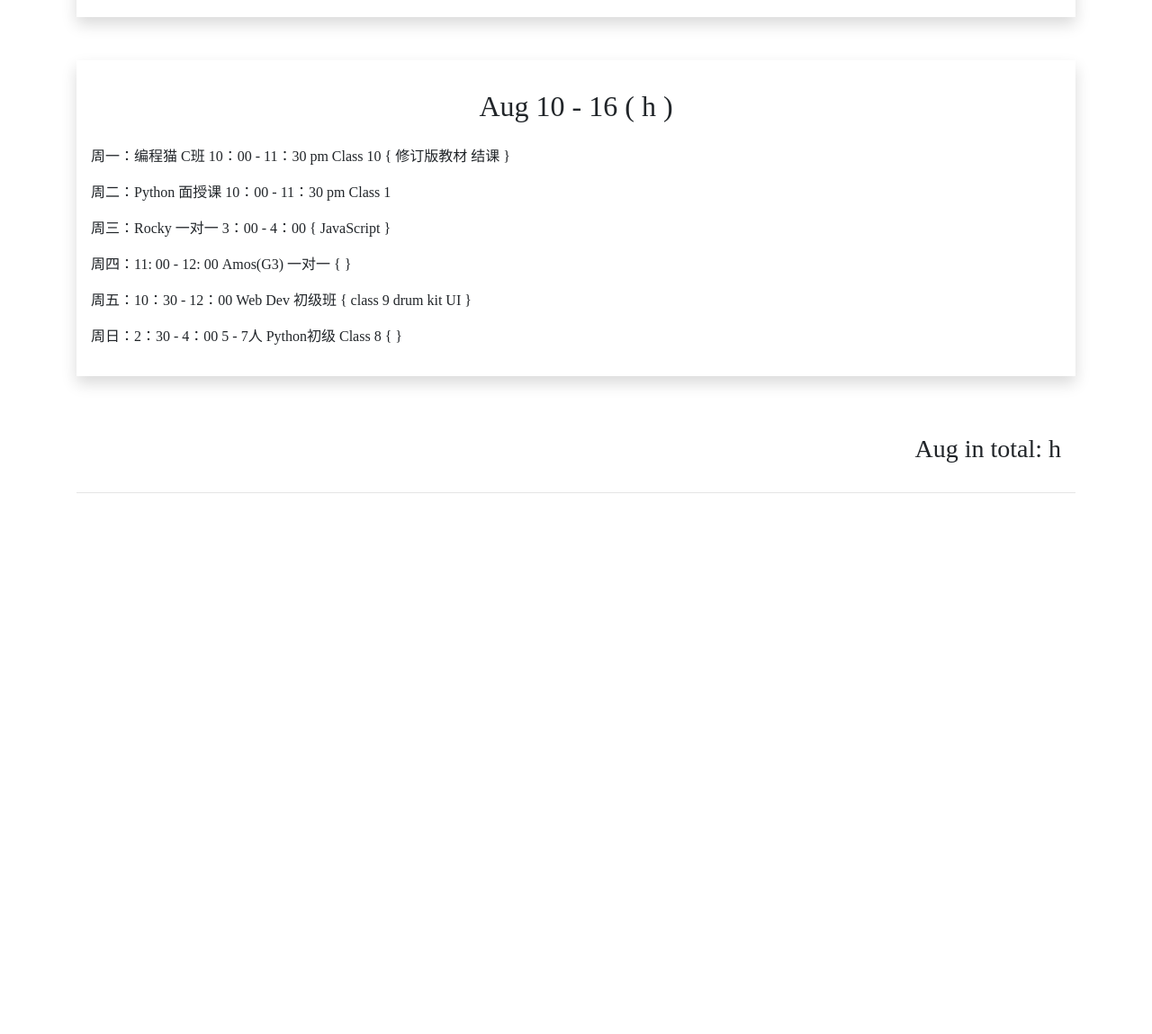
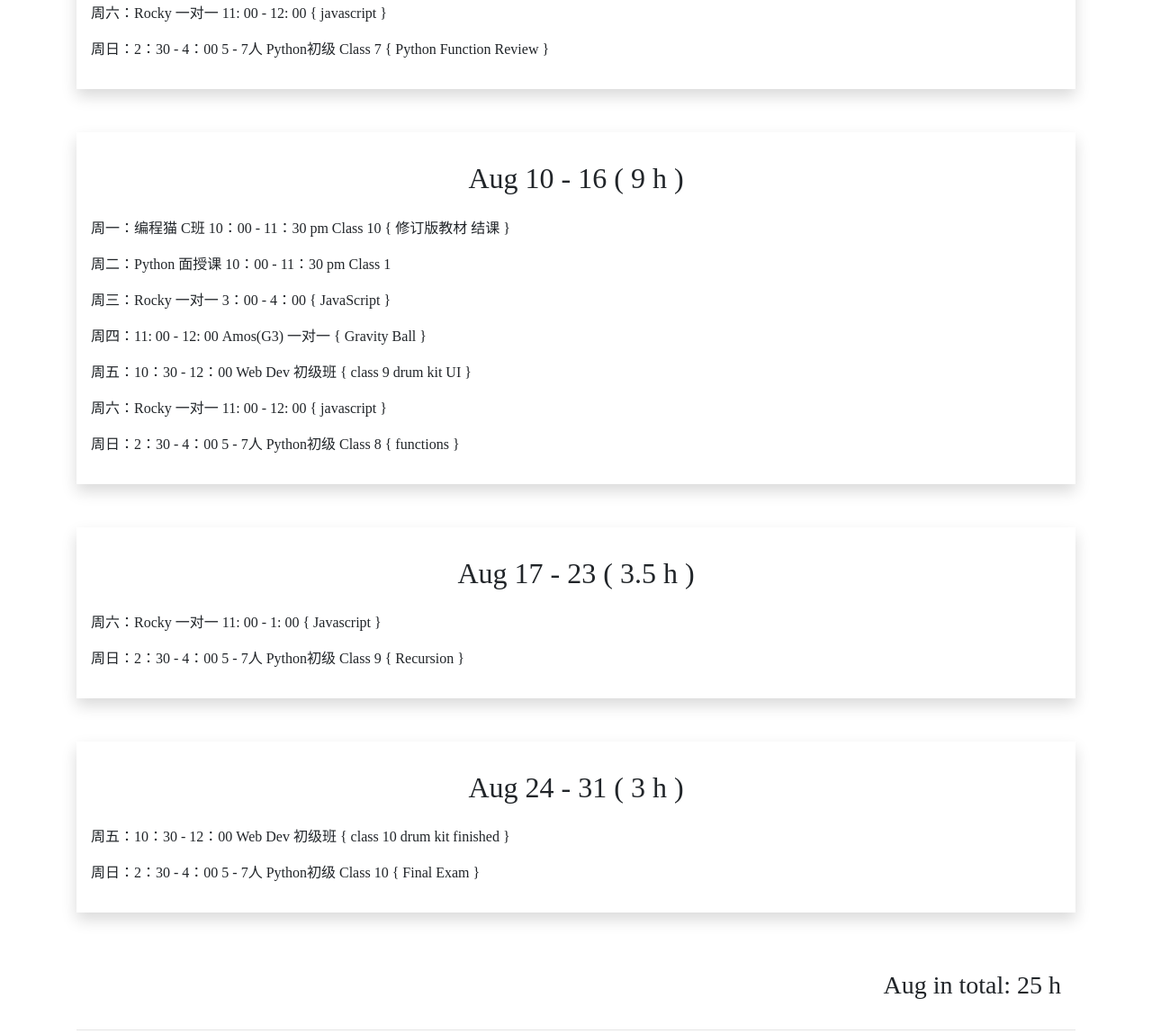
Before and after one commit to ch-ao/TeachingLog, a website: page index.html in a window 1280 px wide. Shown: the part 9984-11133 px from the top of the page at 90% size. Before the commit the page ends 10548 px from the top, so only its background shows below. Drawn offline with nearby package versions, Linux system fonts and the light colour scheme; a web font is replaced by a local one.

Commit message:
update Aug

```diff
--- a/index.html
+++ b/index.html
@@ -280,8 +280,9 @@
 
                 <p>周四：11: 00 - 12: 00 Amos(G3) 一对一 { super mario }</p>
                 <p>周五：10：30 - 12：00 Web Dev 初级班 class 7 { class 8 dice game UI }</p>
+                <p>周六：Rocky 一对一 11: 00 - 12: 00 { javascript } </p>
+            </div>
 
-            </div>
             <h3 class="text-right p-3">July in total: 49 h</h3>
         </div>
         <hr>
@@ -296,20 +297,34 @@
                 <p>周四：11: 00 - 12: 00 Amos(G3) 一对一 { super mario }</p>
                 <p>周五：10：30 - 12：00 Web Dev 初级班 { class 8 dice game JS }</p>
                 <p>周六：精英班  4：20 - 5：50 pm Class 10 { The last class }</p>
+                <p>周六：Rocky 一对一 11: 00 - 12: 00 { javascript } </p>
                 <p>周日：2：30 - 4：00 5 - 7人 Python初级 Class 7 { Python Function Review }</p>
             </div>
 
             <div class="shadow p-3 my-5 bg-wa">
-                <h2 class="py-3 text-center">Aug 10 - 16 ( h )</h2>
+                <h2 class="py-3 text-center">Aug 10 - 16 ( 9 h )</h2>
                 <p>周一：编程猫 C班  10：00 - 11：30 pm Class 10 { 修订版教材 结课 }</p>
                 <p>周二：Python 面授课  10：00 - 11：30 pm Class 1</p>
                 <p>周三：Rocky 一对一 3：00 - 4：00  { JavaScript } </p>
-                <p>周四：11: 00 - 12: 00 Amos(G3) 一对一 { }</p>
+                <p>周四：11: 00 - 12: 00 Amos(G3) 一对一 { Gravity Ball }</p>
                 <p>周五：10：30 - 12：00 Web Dev 初级班 { class 9 drum kit UI }</p>
-                <p>周日：2：30 - 4：00 5 - 7人 Python初级 Class 8 { }</p>
+                <p>周六：Rocky 一对一 11: 00 - 12: 00 { javascript } </p>
+                <p>周日：2：30 - 4：00 5 - 7人 Python初级 Class 8 { functions }</p>
             </div>
 
-            <h3 class="text-right p-3">Aug in total:  h</h3>
+            <div class="shadow p-3 my-5 bg-wa">
+                <h2 class="py-3 text-center">Aug 17 - 23 ( 3.5 h )</h2>
+                <p>周六：Rocky 一对一 11: 00 - 1: 00 { Javascript } </p>
+                <p>周日：2：30 - 4：00 5 - 7人 Python初级 Class 9 { Recursion }</p>
+            </div>
+
+            <div class="shadow p-3 my-5 bg-wa">
+                <h2 class="py-3 text-center">Aug 24 - 31 ( 3 h )</h2>
+                <p>周五：10：30 - 12：00 Web Dev 初级班 { class 10 drum kit finished }</p>
+                <p>周日：2：30 - 4：00 5 - 7人 Python初级 Class 10 { Final Exam }</p>
+            </div>
+
+            <h3 class="text-right p-3">Aug in total: 25 h</h3>
         </div>
         <hr>
     </div>
```
